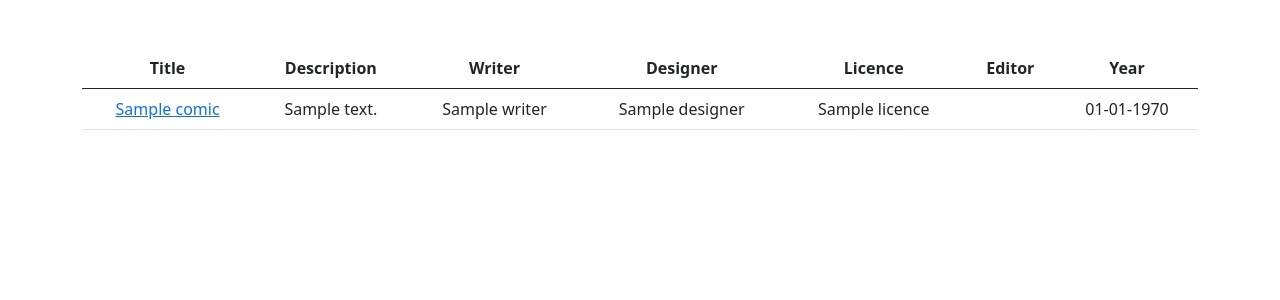
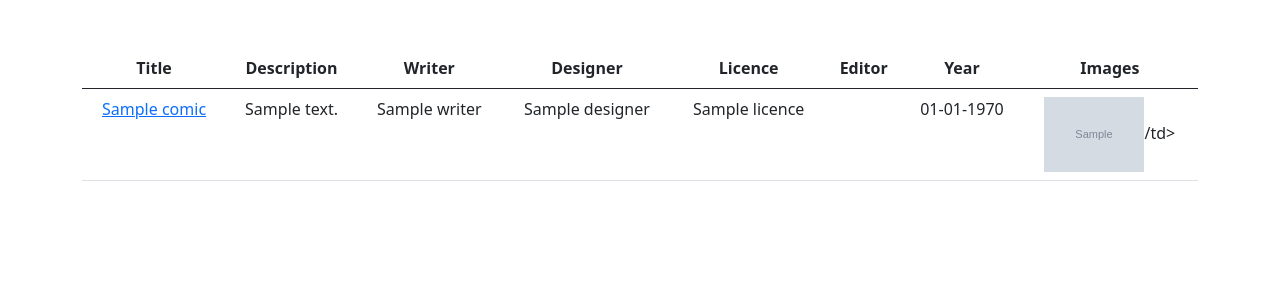
Before and after one commit to Edjek/sf_comics, a Symfony app: template templates/front/comics/comics.html.twig in a window 1280 px wide. Shown: the top 300 px of the page. Run offline with Twig, Linux system fonts and the light colour scheme; the template is opened without the code that fills it: most values are stand-ins (such as "Sample title", 1, 10 or a date in 2020); grey boxes marked "Sample" are stand-in pictures; some libraries are stand-ins or nearby versions.

Commit message:
Image in comic id

```diff
--- a/templates/front/comics/comics.html.twig
+++ b/templates/front/comics/comics.html.twig
@@ -23,6 +23,7 @@
 					<th scope="col">Licence</th>
 					<th scope="col">Editor</th>
 					<th scope="col">Year</th>
+					<th scope="col">Images</th>
 				</tr>
 			</thead>
 			<tbody>
@@ -39,6 +40,7 @@
 						<td>{{ comic.licence.name }}</td>
 						<td>{{ comic.editor.name }}</td>
 						<td>{{ comic.year | date('d-m-Y') }}</td>
+						<td>{% for image in comic.images %}<img src="{{ asset('media/'~image.src) }}" alt="" width="100px">{% endfor %}/td>
 					</tr>
 				{% endfor %}
 			</tbody>
```
